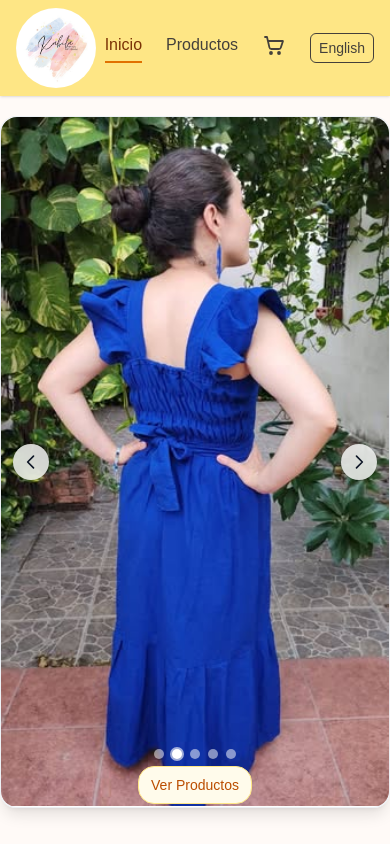
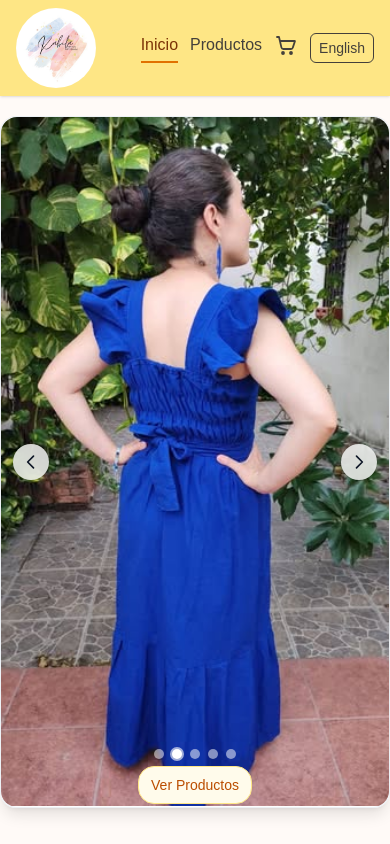
Before and after one commit to kflieder/lisa-kabila, a Next.js app: page / in a window 390 px wide. Shown: the top 844 px of the page. Built offline with nearby package versions, Linux system fonts and the light colour scheme; no server answers; the database is empty.

Commit message:
Update Header.tsx

```diff
--- a/src/components/Header.tsx
+++ b/src/components/Header.tsx
@@ -56,7 +56,7 @@
                 alt="Logo"
               />
             </a>
-            <nav className="flex items-center gap-6">
+            <nav className="flex items-center gap-3 md:gap-6">
               <p
                 className={`pb-1 font-medium transition-colors cursor-pointer ${
                   activeTabFromHome === "home"
```
